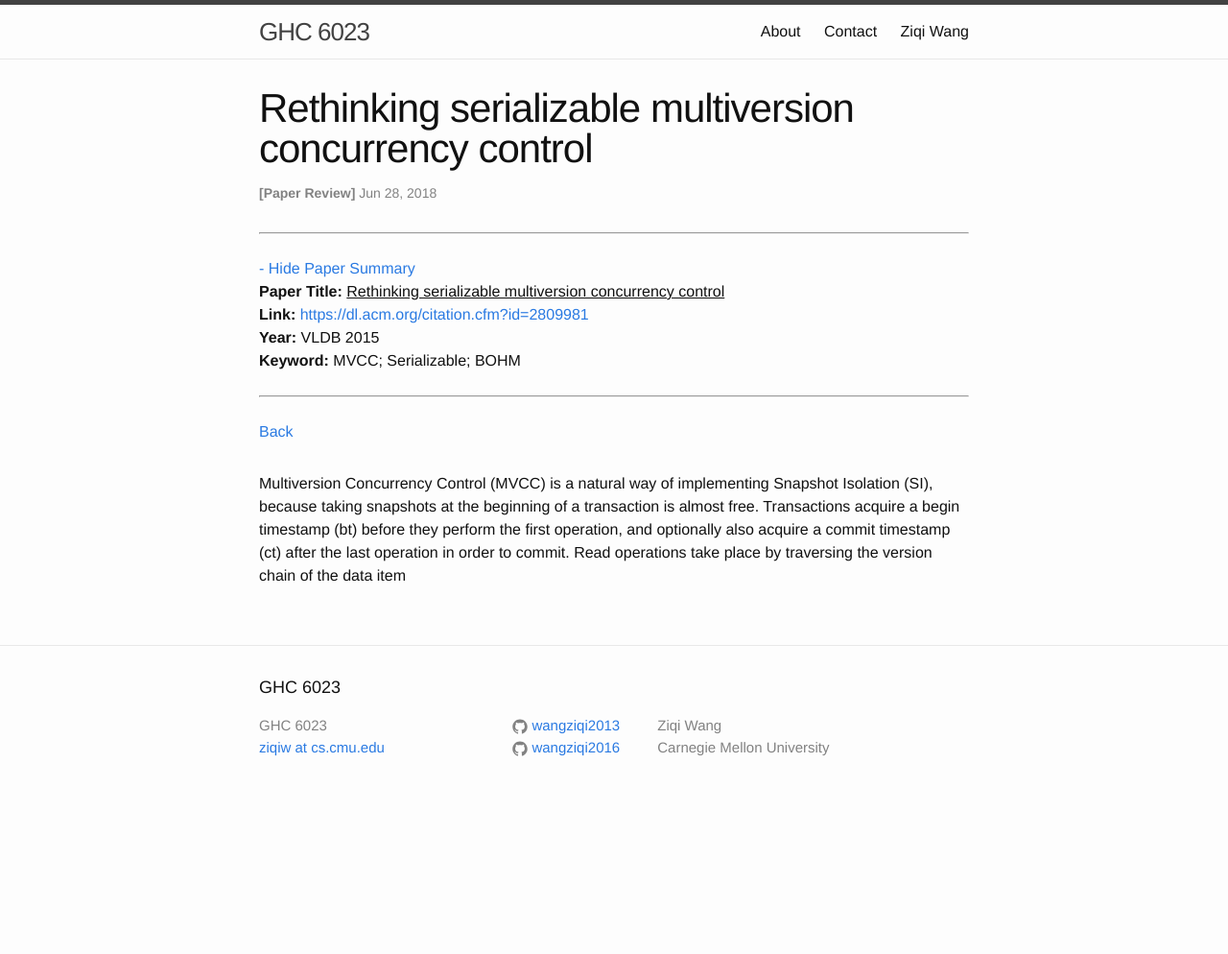
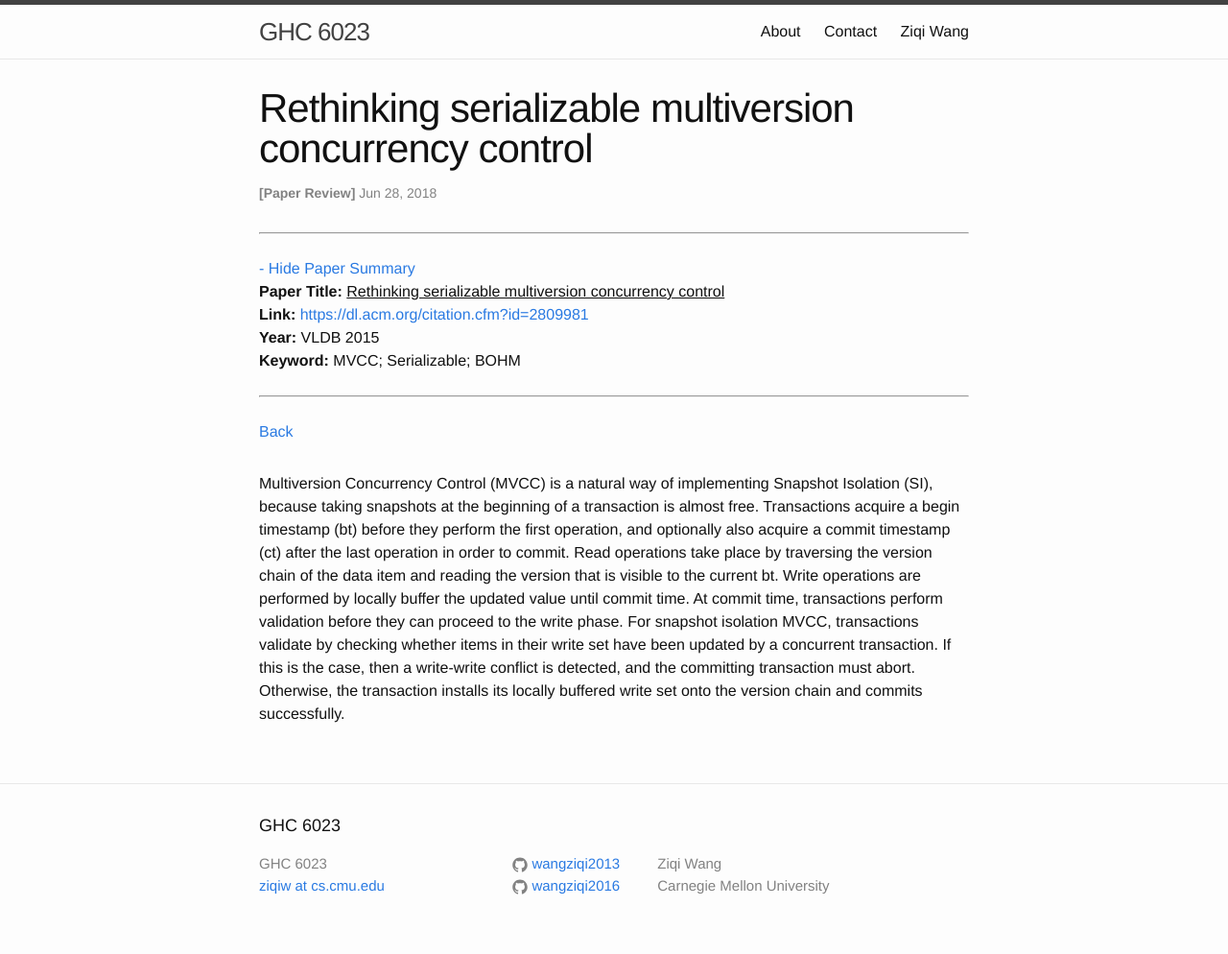
Before and after one commit to wangziqi2013/wangziqi2013.github.io, a Jekyll site: the page built from _posts/2018-06-28-Rethinking-Serializable-MVCC.markdown, in a window 1280 px wide. Shown: the whole page at 96% size. Built offline with Jekyll 4.4.1, drawn with Linux system fonts in a browser that asks for light colours; before the commit the page ends 900 px from its top, so only the background shows below that.

Commit message:
Finish MVCC

```diff
--- a/_posts/2018-06-28-Rethinking-Serializable-MVCC.markdown
+++ b/_posts/2018-06-28-Rethinking-Serializable-MVCC.markdown
@@ -17,4 +17,10 @@ Multiversion Concurrency Control (MVCC) is a natural way of implementing Snapsho
 because taking snapshots at the beginning of a transaction is almost free. Transactions acquire
 a begin timestamp (bt) before they perform the first operation, and optionally also acquire a
 commit timestamp (ct) after the last operation in order to commit. Read operations take place
-by traversing the version chain of the data item
+by traversing the version chain of the data item and reading the version that is visible to the
+current bt. Write operations are performed by locally buffer the updated value until commit time.
+At commit time, transactions perform validation before they can proceed to the write phase.
+For snapshot isolation MVCC, transactions validate by checking whether items in their write set
+have been updated by a concurrent transaction. If this is the case, then a write-write conflict is
+detected, and the committing transaction must abort. Otherwise, the transaction installs its locally
+buffered write set onto the version chain and commits successfully.
```
